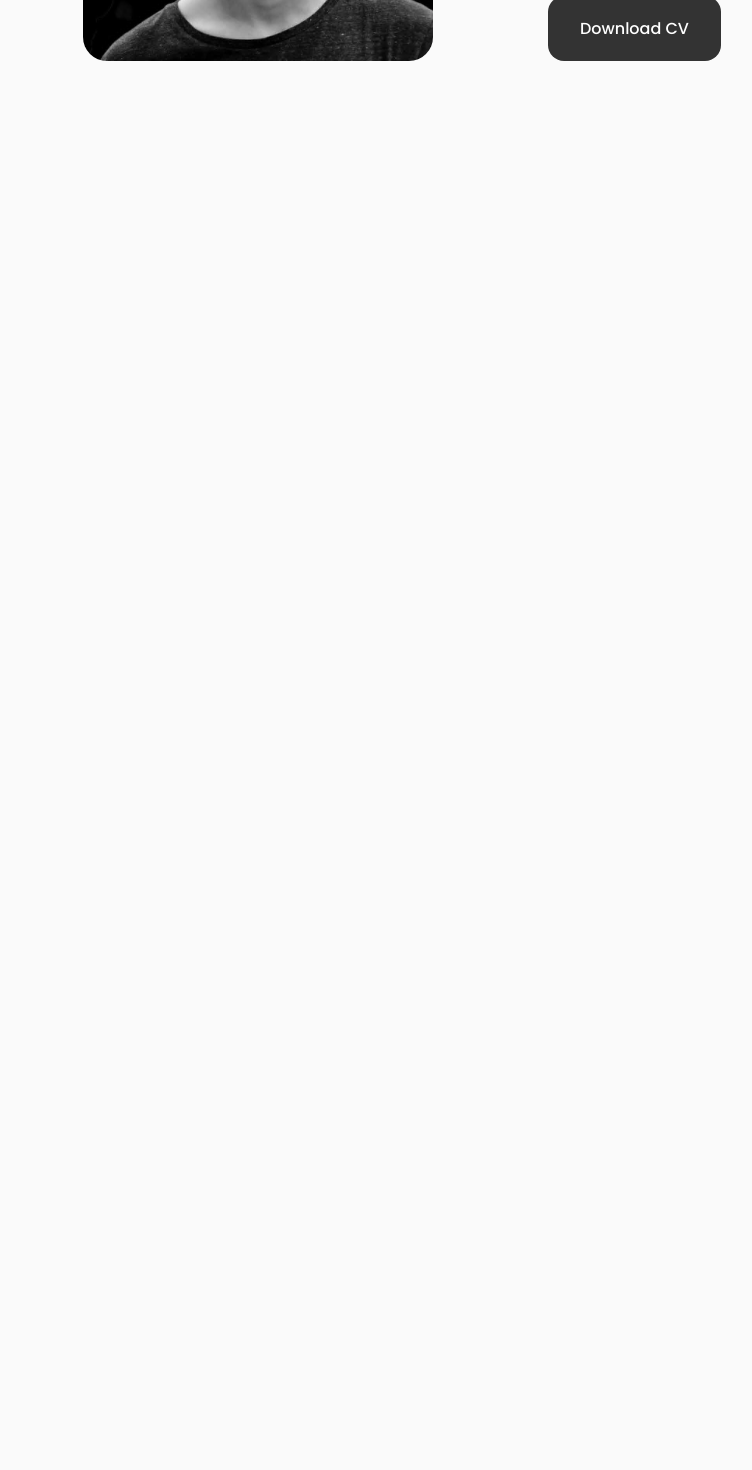
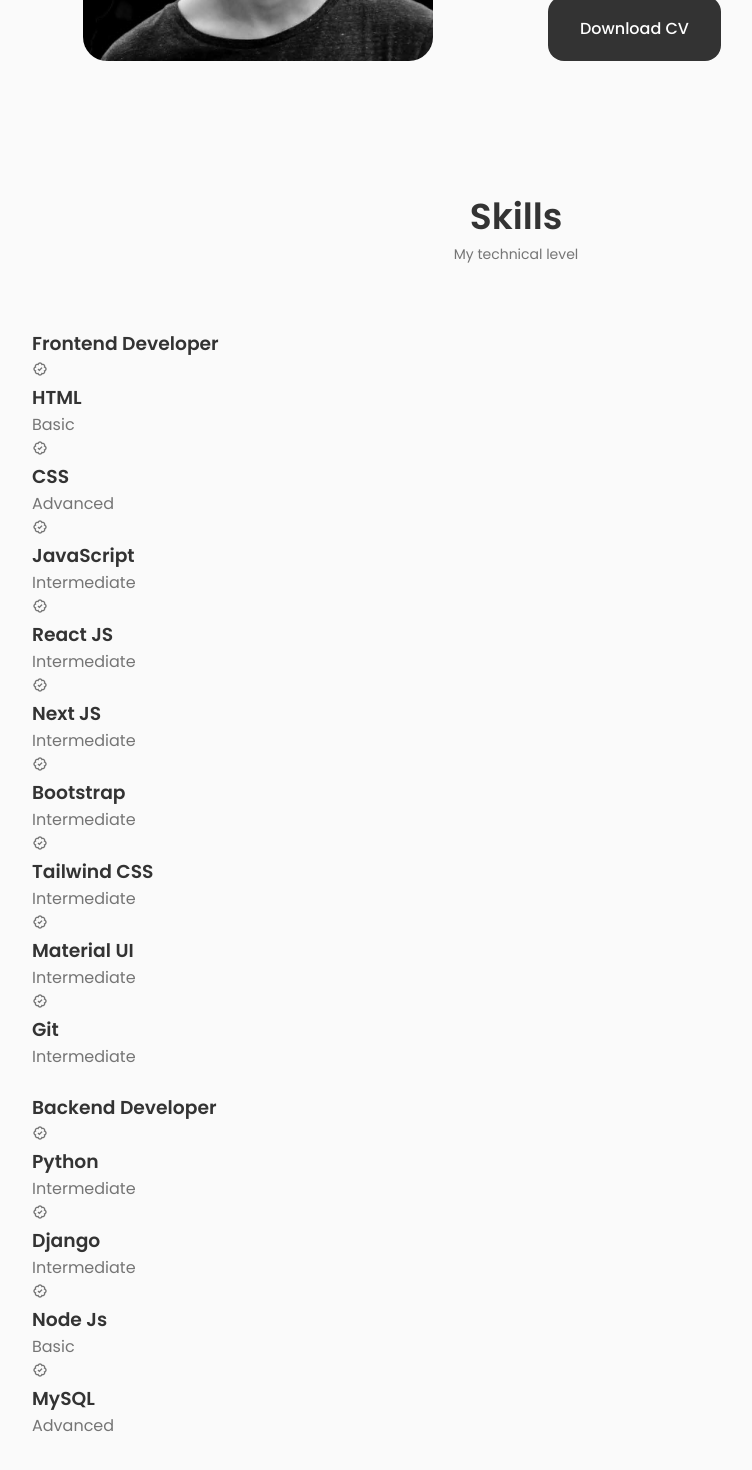
Before and after one commit to rafidulislam19/Portfolio, a React (Vite) app: page / in a window 1280 px wide. Shown: the part 1183-2653 px from the top of the page, without its empty margins (124-876 px from the left). Before the commit the page ends 1276 px from the top, so only its background shows below. Built offline with nearby package versions, Linux system fonts and the light colour scheme.

Commit message:
Skills Component

```diff
--- a/src/App.jsx
+++ b/src/App.jsx
@@ -5,6 +5,7 @@ import './App.css'
 import Header from './components/header/Header'
 import Home from './components/home/Home'
 import About from './components/about/About'
+import Skills from './components/skills/Skills'
 
 
 function App() {
@@ -16,6 +17,7 @@ function App() {
       <main className="main">
         <Home />
         <About />
+        <Skills />
       </main>
     </>
   )
--- /dev/null
+++ b/src/components/skills/Backend.jsx
@@ -0,0 +1,46 @@
+import React from 'react'
+
+const Backend = () => {
+  return (
+    <div className="skills__content">
+        <h3 className="skills__title">Backend Developer</h3>
+        <div className="skills__box">
+            <div className="skills__group">
+                <div className="skills__data">
+                    <i class='bx bx-badge-check'></i>
+                    <div>
+                        <h3 className="skills__name">Python</h3>
+                        <span className="skills__level">Intermediate</span>
+                    </div>
+                </div>
+                <div className="skills__data">
+                    <i class='bx bx-badge-check'></i>
+                    <div>
+                        <h3 className="skills__name">Django</h3>
+                        <span className="skills__level">Intermediate</span>
+                    </div>
+                </div>
+                <div className="skills__data">
+                    <i class='bx bx-badge-check'></i>
+                    <div>
+                        <h3 className="skills__name">Node Js</h3>
+                        <span className="skills__level">Basic</span>
+                    </div>
+                </div>
+            </div>
+            <div className="skills__group">
+                <div className="skills__data">
+                    <i class='bx bx-badge-check'></i>
+                    <div>
+                        <h3 className="skills__name">MySQL</h3>
+                        <span className="skills__level">Advanced</span>
+                    </div>
+                </div>
+
+            </div>
+        </div>
+    </div>
+  )
+}
+
+export default Backend
--- /dev/null
+++ b/src/components/skills/Frontend.jsx
@@ -0,0 +1,81 @@
+import React from 'react'
+
+const Frontend = () => {
+  return (
+    <div className="skills__content">
+        <h3 className="skills__title">Frontend Developer
+        </h3>
+        <div className="skills__box">
+            <div className="skills__group">
+                <div className="skills__data">
+                    <i class='bx bx-badge-check'></i>
+                    <div>
+                        <h3 className="skills__name">HTML</h3>
+                        <span className="skills__level">Basic</span>
+                    </div>
+                </div>
+                <div className="skills__data">
+                    <i class='bx bx-badge-check'></i>
+                    <div>
+                        <h3 className="skills__name">CSS</h3>
+                        <span className="skills__level">Advanced</span>
+                    </div>
+                </div>
+                <div className="skills__data">
+                    <i class='bx bx-badge-check'></i>
+                    <div>
+                        <h3 className="skills__name">JavaScript</h3>
+                        <span className="skills__level">Intermediate</span>
+                    </div>
+                </div>
+                <div className="skills__data">
+                    <i class='bx bx-badge-check'></i>
+                    <div>
+                        <h3 className="skills__name">React JS</h3>
+                        <span className="skills__level">Intermediate</span>
+                    </div>
+                </div>
+                <div className="skills__data">
+                    <i class='bx bx-badge-check'></i>
+                    <div>
+                        <h3 className="skills__name">Next JS</h3>
+                        <span className="skills__level">Intermediate</span>
+                    </div>
+                </div>
+                <div className="skills__data">
+                    <i class='bx bx-badge-check'></i>
+                    <div>
+                        <h3 className="skills__name">Bootstrap</h3>
+                        <span className="skills__level">Intermediate</span>
+                    </div>
+                </div>
+                <div className="skills__data">
+                    <i class='bx bx-badge-check'></i>
+                    <div>
+                        <h3 className="skills__name">Tailwind CSS</h3>
+                        <span className="skills__level">Intermediate</span>
+                    </div>
+                </div>
+                <div className="skills__data">
+                    <i class='bx bx-badge-check'></i>
+                    <div>
+                        <h3 className="skills__name">Material UI</h3>
+                        <span className="skills__level">Intermediate</span>
+                    </div>
+                </div>
+            </div>
+            <div className="skills__group">
+                <div className="skills__data">
+                    <i class='bx bx-badge-check'></i>
+                    <div>
+                        <h3 className="skills__name">Git</h3>
+                        <span className="skills__level">Intermediate</span>
+                    </div>
+                </div>
+            </div>
+        </div>
+    </div>
+  )
+}
+
+export default Frontend
--- /dev/null
+++ b/src/components/skills/Skills.jsx
@@ -0,0 +1,20 @@
+import React from 'react';
+import "./skills.css";
+import Frontend from './Frontend';
+import Backend from './Backend';
+
+const Skills = () => {
+  return (
+    <section className="skills section" id="skills">
+        <h2 className="section__title">Skills</h2>
+        <span className="section__subtitle">My technical level</span>
+
+        <div className="skills__container container grid">
+            <Frontend />
+            <Backend />
+        </div>
+    </section>
+  )
+}
+
+export default Skills
```
Also changed, not shown: src/components/skills/skills.css (added).
